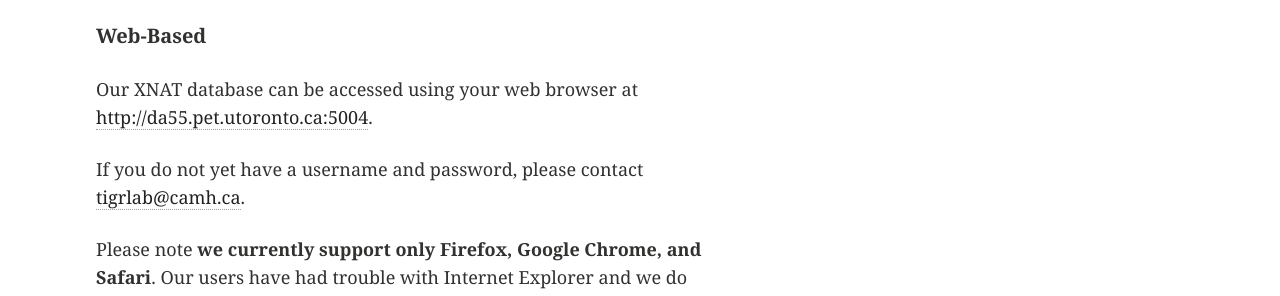
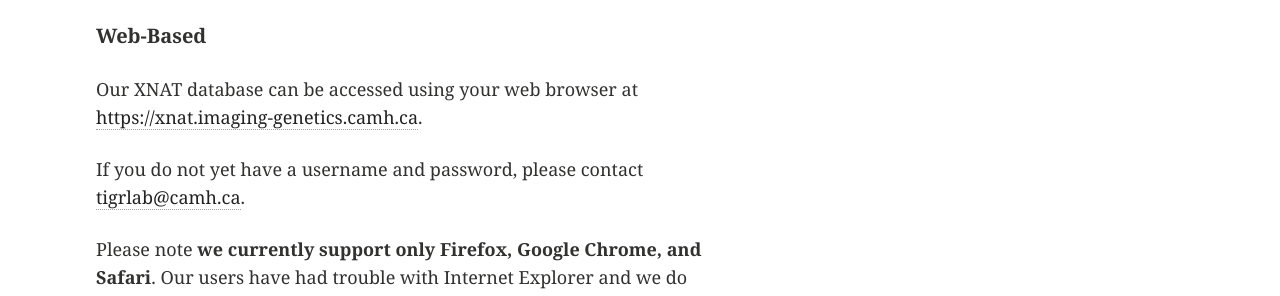
Before and after one commit to TIGRLab/tigrlab.github.io, a Jekyll site: the page built from _posts/database/2016-01-01-xnat-connecting.md, in a window 1280 px wide. Shown: the part 710-1006 px from the top of the page. Built offline with Jekyll 4.4.1, drawn with Linux system fonts in a browser that asks for light colours; some of the changed lines change nothing that is shown.

Commit message:
changed xnat web address to https://xnat.imaging-genetics.camh.ca

```diff
--- a/_posts/database/2016-01-01-xnat-connecting.md
+++ b/_posts/database/2016-01-01-xnat-connecting.md
@@ -13,7 +13,7 @@
 
 **Web-Based**
 
-Our XNAT database can be accessed using your web browser at [http://da55.pet.utoronto.ca:5004](http://da55.pet.utoronto.ca:5004).
+Our XNAT database can be accessed using your web browser at [https://xnat.imaging-genetics.camh.ca](https://xnat.imaging-genetics.camh.ca).
 
 If you do not yet have a username and password, please contact [tigrlab@camh.ca](mailto:tigrlab@camh.ca).
 
```
